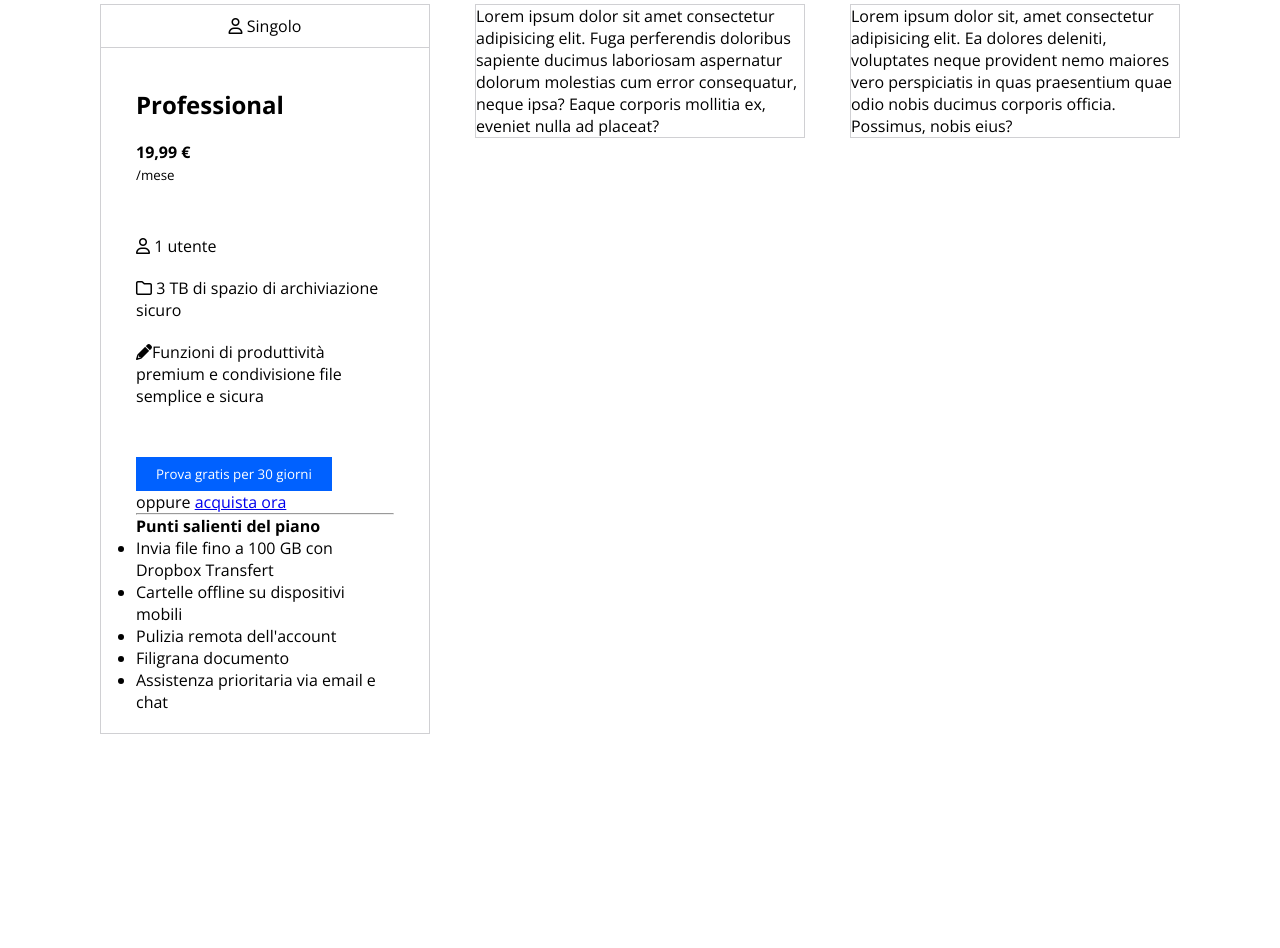
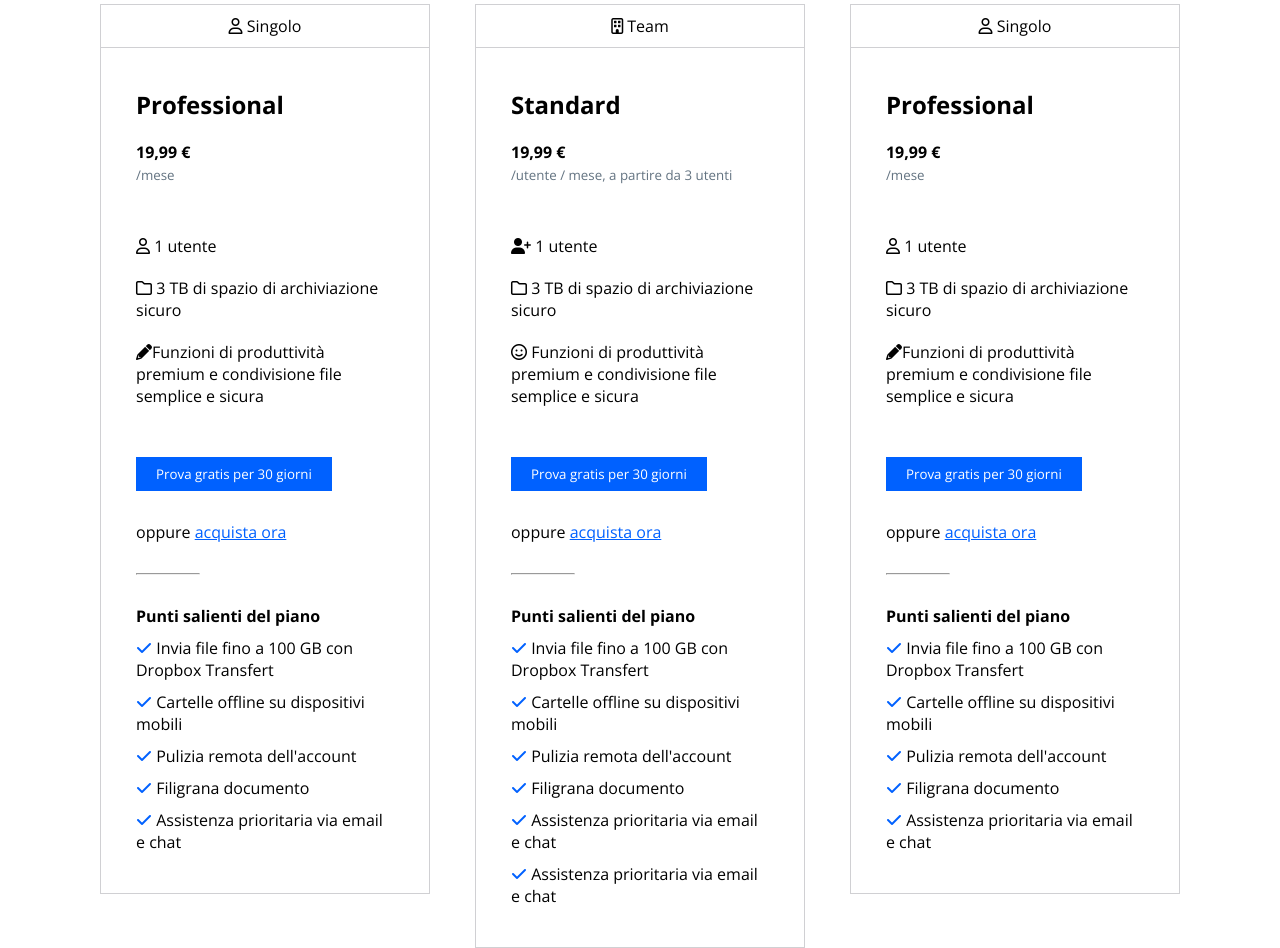
Before and after one commit to TrvMarco/htmlcss-dropbox, a plain HTML site: page index.html in a window 1280 px wide. Shown: the part 1123-2071 px from the top of the page. Before the commit the page ends 1857 px from the top, so only its background shows below. Drawn offline with nearby package versions, Linux system fonts and the light colour scheme.

Commit message:
impostato colonna centrale piano dropbox

```diff
--- a/css/style.css
+++ b/css/style.css
@@ -181,6 +181,28 @@ li a{
     margin: 50px 0 30px 0;
 }
 
-.plan-specs > div, .plan-description{
+.plan-specs > div{
     padding-bottom: 20px;
 }
+
+.plan-description button{
+    margin-bottom: 30px;
+}
+
+.divider{
+    margin: 30px 0;
+    width: 25%;
+}
+
+.plan-description li{
+    list-style: none;
+    margin-top: 10px;
+}
+
+.plan-description .fa-check,.plan-description a {
+    color: #0061ff;
+}
+
+.plan-description small{
+    color: #637381;
+}
--- a/index.html
+++ b/index.html
@@ -85,19 +85,62 @@
                                 <hr class="divider">
                                 <h4>Punti salienti del piano</h4>
                                 <ul>
-                                    <li>Invia file fino a 100 GB con Dropbox Transfert</li>
-                                    <li>Cartelle offline su dispositivi mobili</li>
-                                    <li>Pulizia remota dell'account</li>
-                                    <li>Filigrana documento</li>
-                                    <li>Assistenza prioritaria via email e chat</li>
+                                    <li><i class="fa-solid fa-check"></i> Invia file fino a 100 GB con Dropbox Transfert</li>
+                                    <li><i class="fa-solid fa-check"></i> Cartelle offline su dispositivi mobili</li>
+                                    <li><i class="fa-solid fa-check"></i> Pulizia remota dell'account</li>
+                                    <li><i class="fa-solid fa-check"></i> Filigrana documento</li>
+                                    <li><i class="fa-solid fa-check"></i> Assistenza prioritaria via email e chat</li>
                                 </ul>
                             </div>
                         </div>
                         <div class="plan-col center">
-                            Lorem ipsum dolor sit amet consectetur adipisicing elit. Fuga perferendis doloribus sapiente ducimus laboriosam aspernatur dolorum molestias cum error consequatur, neque ipsa? Eaque corporis mollitia ex, eveniet nulla ad placeat?
+                            <div class="plan-type"><i class="fa-regular fa-building"></i> Team</div>
+                            <div class="plan-description">
+                                <h3 class="plan-title">Standard</h3>
+                                <div class="plan-price"><strong>19,99 €</strong></div>
+                                <small>/utente / mese, a partire da 3 utenti</small>
+                                <div class="plan-specs">
+                                    <div><i class="fa-solid fa-user-plus"></i></i> 1 utente</div>
+                                    <div><i class="fa-regular fa-folder"></i> 3 TB di spazio di archiviazione sicuro</div>
+                                    <div><i class="fa-regular fa-face-smile"></i> Funzioni di produttività premium e condivisione file semplice e sicura</div>
+                                </div>
+                                <button class="btn btn-blue">Prova gratis per 30 giorni</button>
+                                <div>oppure <a href="#">acquista ora</a></div>
+                                <hr class="divider">
+                                <h4>Punti salienti del piano</h4>
+                                <ul>
+                                    <li><i class="fa-solid fa-check"></i> Invia file fino a 100 GB con Dropbox Transfert</li>
+                                    <li><i class="fa-solid fa-check"></i> Cartelle offline su dispositivi mobili</li>
+                                    <li><i class="fa-solid fa-check"></i> Pulizia remota dell'account</li>
+                                    <li><i class="fa-solid fa-check"></i> Filigrana documento</li>
+                                    <li><i class="fa-solid fa-check"></i> Assistenza prioritaria via email e chat</li>
+                                    <li><i class="fa-solid fa-check"></i> Assistenza prioritaria via email e chat</li>
+                                </ul>
+                            </div>
                         </div>
                         <div class="plan-col margin-remove-right">
-                            Lorem ipsum dolor sit, amet consectetur adipisicing elit. Ea dolores deleniti, voluptates neque provident nemo maiores vero perspiciatis in quas praesentium quae odio nobis ducimus corporis officia. Possimus, nobis eius?
+                            <div class="plan-type"><i class="fa-regular fa-user"></i> Singolo</div>
+                            <div class="plan-description">
+                                <h3 class="plan-title">Professional</h3>
+                                <div class="plan-price"><strong>19,99 €</strong></div>
+                                <small>/mese</small>
+                                <div class="plan-specs">
+                                    <div><i class="fa-regular fa-user"></i> 1 utente</div>
+                                    <div><i class="fa-regular fa-folder"></i> 3 TB di spazio di archiviazione sicuro</div>
+                                    <div><i class="fa-solid fa-pencil"></i>Funzioni di produttività premium e condivisione file semplice e sicura</div>
+                                </div>
+                                <button class="btn btn-blue">Prova gratis per 30 giorni</button>
+                                <div>oppure <a href="#">acquista ora</a></div>
+                                <hr class="divider">
+                                <h4>Punti salienti del piano</h4>
+                                <ul>
+                                    <li><i class="fa-solid fa-check"></i> Invia file fino a 100 GB con Dropbox Transfert</li>
+                                    <li><i class="fa-solid fa-check"></i> Cartelle offline su dispositivi mobili</li>
+                                    <li><i class="fa-solid fa-check"></i> Pulizia remota dell'account</li>
+                                    <li><i class="fa-solid fa-check"></i> Filigrana documento</li>
+                                    <li><i class="fa-solid fa-check"></i> Assistenza prioritaria via email e chat</li>
+                                </ul>
+                            </div>
                         </div>
 
                     </div>
```
